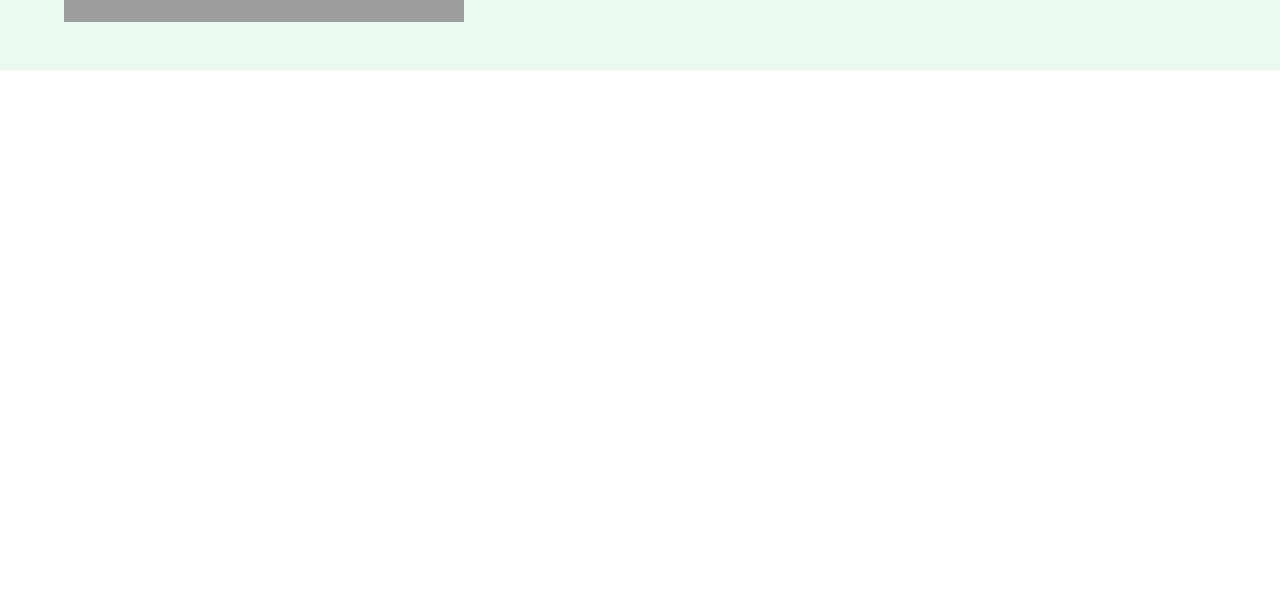
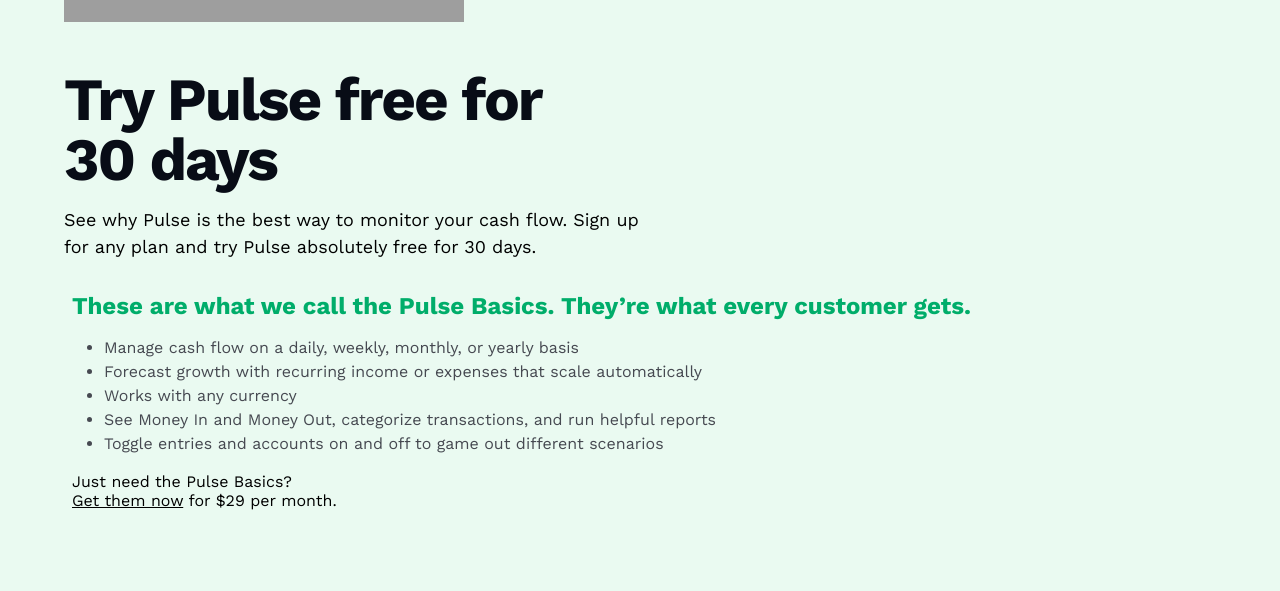
Before and after one commit to gomezjhon1022/clone-pulse, a React (Vite) app: page / in a window 1280 px wide. Shown: the part 326-917 px from the top of the page. Before the commit the page ends 800 px from the top, so only its background shows below. Built offline with nearby package versions, Linux system fonts and the light colour scheme; grey boxes are pictures that could not be loaded.

Commit message:
Add: Section pricing books

```diff
--- a/index.html
+++ b/index.html
@@ -7,7 +7,7 @@
     <link rel="preconnect" href="https://fonts.gstatic.com" crossorigin>
     <link href="https://fonts.googleapis.com/css2?family=Barlow&family=Barlow+Condensed&family=Playfair+Display&family=Work+Sans:wght@300;400;500;600;700&display=swap" rel="stylesheet">
     <meta name="viewport" content="width=device-width, initial-scale=1.0" />
-    <title>Vite + React</title>
+    <title>Clone pulse</title>
   </head>
   <body>
     <div id="root"></div>
--- a/src/Components/Header/Header.css
+++ b/src/Components/Header/Header.css
@@ -1,6 +1,10 @@
 .header {
   background-color: var(--green-ligth);
   width: 100%;
+}
+.header div:first-child {
+  padding-top: 3rem;
+  padding-bottom: 3rem;
 }
 
 nav {
--- /dev/null
+++ b/src/Components/Home/Home.css
@@ -0,0 +1,51 @@
+.content {
+  background-color: var(--green-ligth);
+}
+.content div:first-child{
+  padding-bottom: 1rem;
+}
+
+.content-try {
+  max-width: 600px;
+}
+
+.content-try h1 {
+  letter-spacing: -2px;
+  font-size: 3.75rem;
+  line-height: 1;
+  margin-bottom: 1rem;
+  font-weight: 700;
+  color: var(--black);
+}
+.content-try p {
+  font-size: 1.125rem;
+  line-height: 1.5;
+}
+
+.pricing-books {
+  margin-left: -1rem;
+  margin-right: -1rem;
+}
+
+.pricing-books-list {
+  margin-bottom: 2rem;
+}
+
+.pricing-books-list h2 {
+  color:var(--green-dark);
+  margin-bottom: 1rem;
+}
+.pricing-books-list ul {
+  font-size: 1rem;
+  margin-left: 2rem;
+  margin-bottom: 1rem;
+  list-style-type: disc;
+  line-height: 1.5;
+}
+.pricing-books-list ul li {
+  display: list-item;
+  color:var(--black-light);
+}
+.pricing-books-list p a {
+  text-decoration: underline;
+}
--- /dev/null
+++ b/src/Components/Home/index.jsx
@@ -0,0 +1,41 @@
+import './Home.css'
+
+export function Home () {
+  return (
+    <main>
+      <section className="content">
+        <div className="container">
+          <div className='content-try'>
+            <h1>Try Pulse free for <br/>30 days</h1>
+            <p>See why Pulse is the best way to monitor your cash flow. Sign up for any plan and try Pulse absolutely free for 30 days.</p>
+          </div>
+        </div>
+        <div className="container">
+          <div className='pricing-books'>
+            <div className='pricing-books-list'>
+              <div className='container'>
+                <h2>These are what we call the Pulse Basics. They’re what every customer gets.</h2>
+                <ul>
+                  <li>Manage cash flow on a daily, weekly, monthly, or yearly basis</li>
+                  <li>Forecast growth with recurring income or expenses that scale automatically</li>
+                  <li>Works with any currency</li>
+                  <li>See Money In and Money Out, categorize transactions, and run helpful reports</li>
+                  <li>Toggle entries and accounts on and off to game out different scenarios</li>
+                </ul>
+                <p>Just need the Pulse Basics? <br/>
+                  <a>Get them now</a> for $29 per month.
+                </p>
+              </div>
+            </div>
+            <divp className='pricing-books-plan'></divp>
+            <divp className='pricing-books-features'></divp>
+          </div>
+        </div>
+        <div className="container">
+          try pulse3
+        </div>
+      </section>
+
+    </main>
+  )
+}
--- a/src/Pages/App/index.jsx
+++ b/src/Pages/App/index.jsx
@@ -1,11 +1,12 @@
 import { Layout } from '../../Components/Layout'
+import { Home } from '../../Components/Home'
 
 function App() {
 
   return (
     <div className='App'>
       <Layout>
-
+        <Home />
       </Layout>
     </div>
   )
--- a/src/index.css
+++ b/src/index.css
@@ -4,6 +4,7 @@
   --white: #fcfcfc;
   --gray: #d6dae5;
   --black: #080c16;
+  --black-light:#464951;
   --green-ligth:#eafaf1;
   --green:#1fe374;
   --green-dark: #00ad6a;
@@ -24,7 +25,7 @@
   width: 100%;
   max-width: 1200px;
   margin: 0 auto;
-  padding: 3rem 1.5rem;
+  padding: 0 1.5rem;
 }
 
 *, :after, :before {
```
